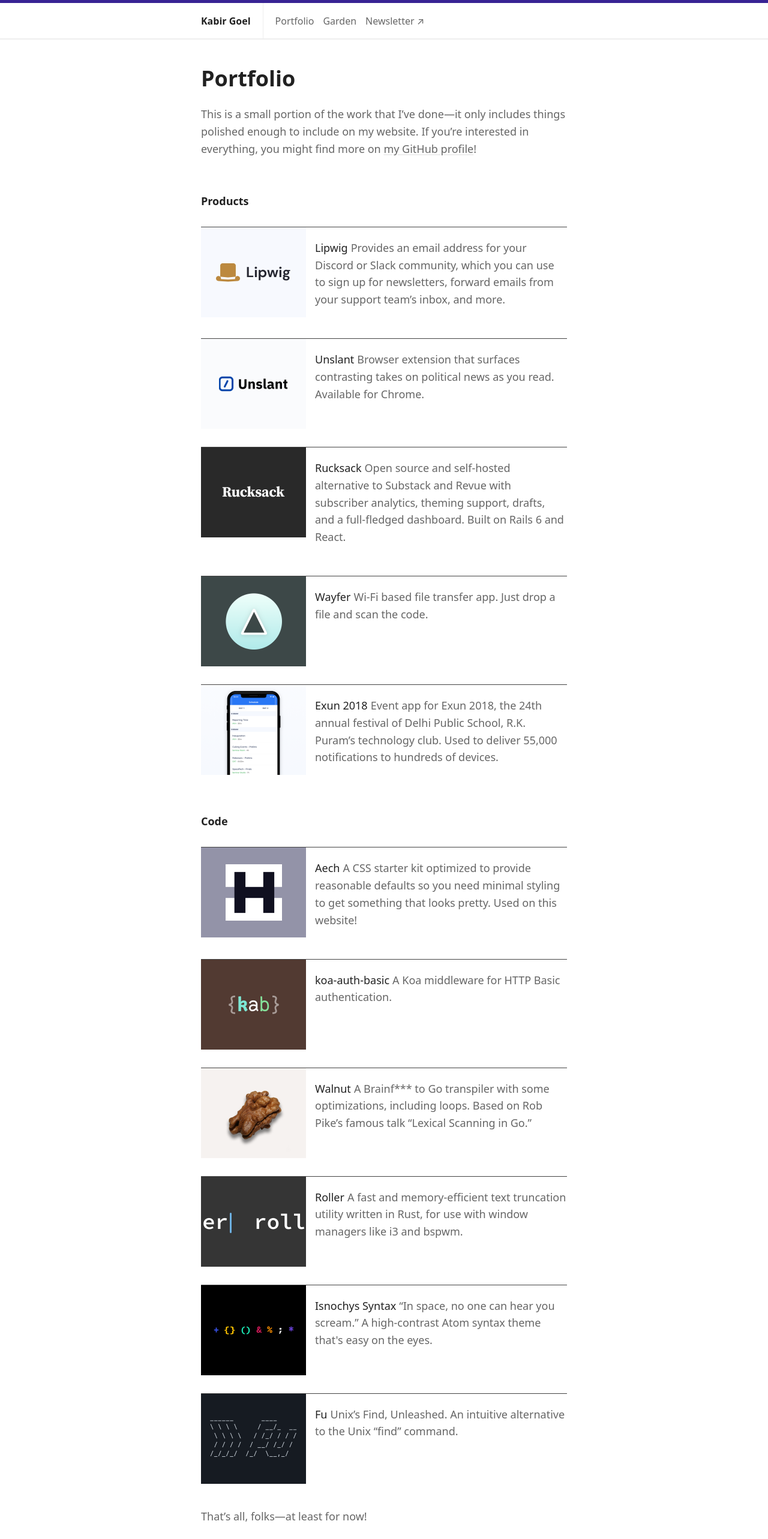
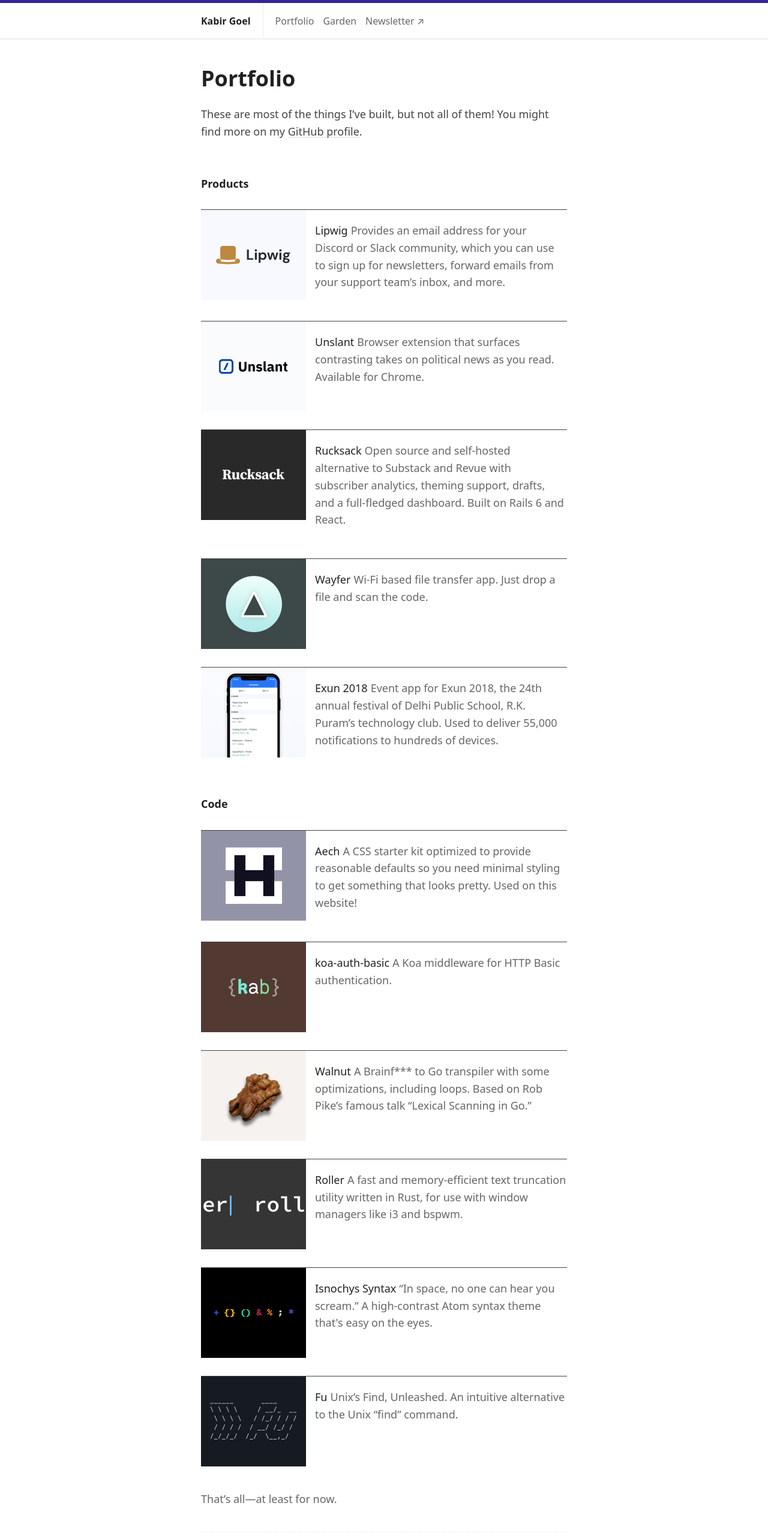
Before and after one commit to kbrgl/website, a Next.js app: page /portfolio in a window 1280 px wide. Shown: the top 2566 px of the page at 60% size. Built offline with nearby package versions, Linux system fonts and the light colour scheme; a web font is replaced by a local one.

Commit message:
Misc. changes

```diff
--- a/pages/index.tsx
+++ b/pages/index.tsx
@@ -193,6 +193,8 @@ function Writing({ posts }: WritingProps) {
   return (
     <section className={styles.writing}>
       <Newsletter />
+
+      <h2 id="writing">Posts</h2>
       <div className={styles.posts}>
         {posts
           .map((post) => ({
--- a/pages/portfolio.tsx
+++ b/pages/portfolio.tsx
@@ -90,11 +90,9 @@ export default function Portfolio() {
     <Layout>
       <Container>
         <h1 className={styles.title}>Portfolio</h1>
-        <p className={styles.description}>
-          This is a small portion of the work that I’ve done—it only includes
-          things polished enough to include on my website. If you’re interested
-          in everything, you might find more on{" "}
-          <a href="https://github.com/kbrgl">my GitHub profile</a>!
+        <p>
+          These are most of the things I’ve built, but not all of them! You
+          might find more on my <a href="">GitHub profile</a>.
         </p>
         <section>
           <h2 className={styles.subheading}>Products</h2>
@@ -112,7 +110,7 @@ export default function Portfolio() {
             ))}
           </div>
         </section>
-        <p className={styles.ending}>That’s all, folks—at least for now!</p>
+        <p className={styles.ending}>That’s all—at least for now.</p>
       </Container>
     </Layout>
   );
```
